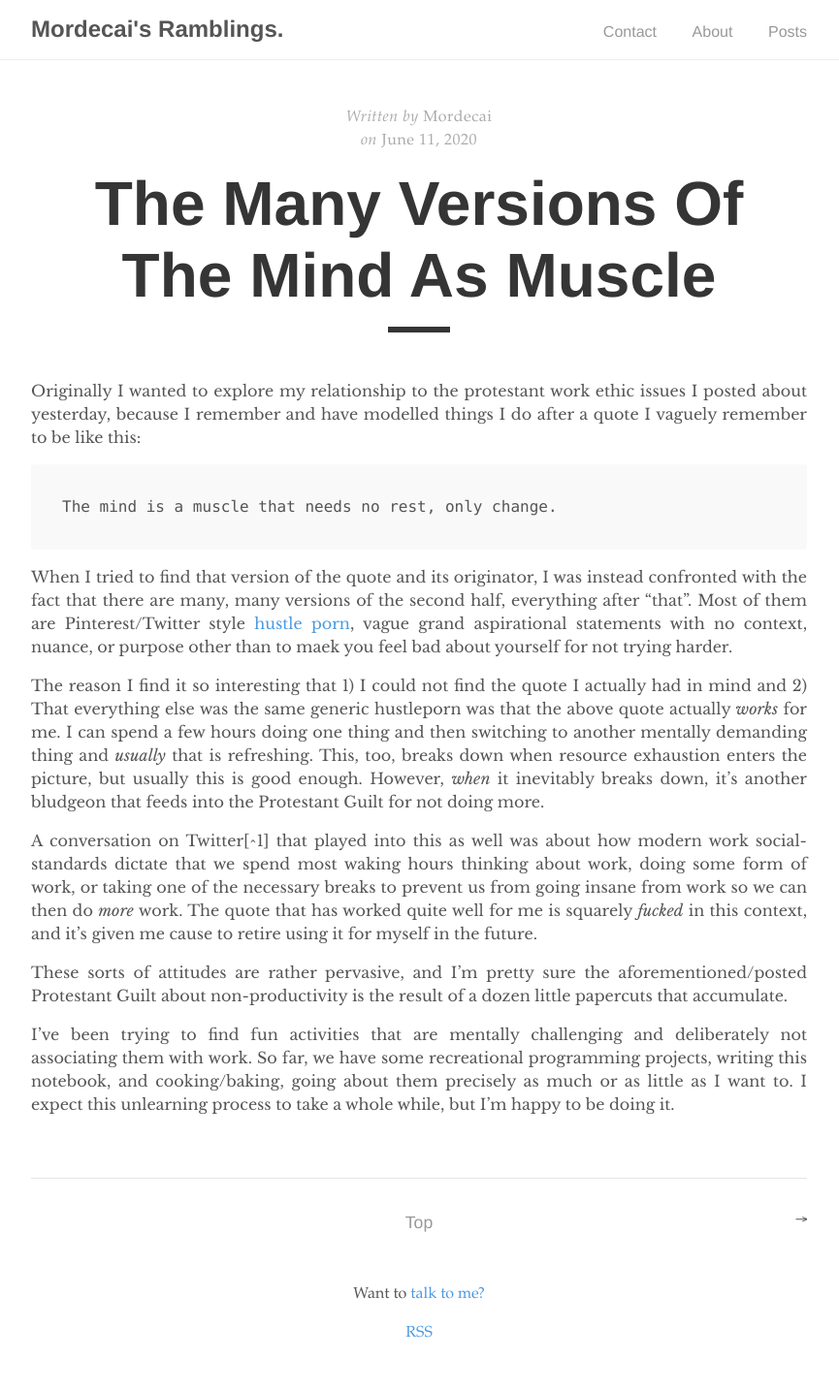
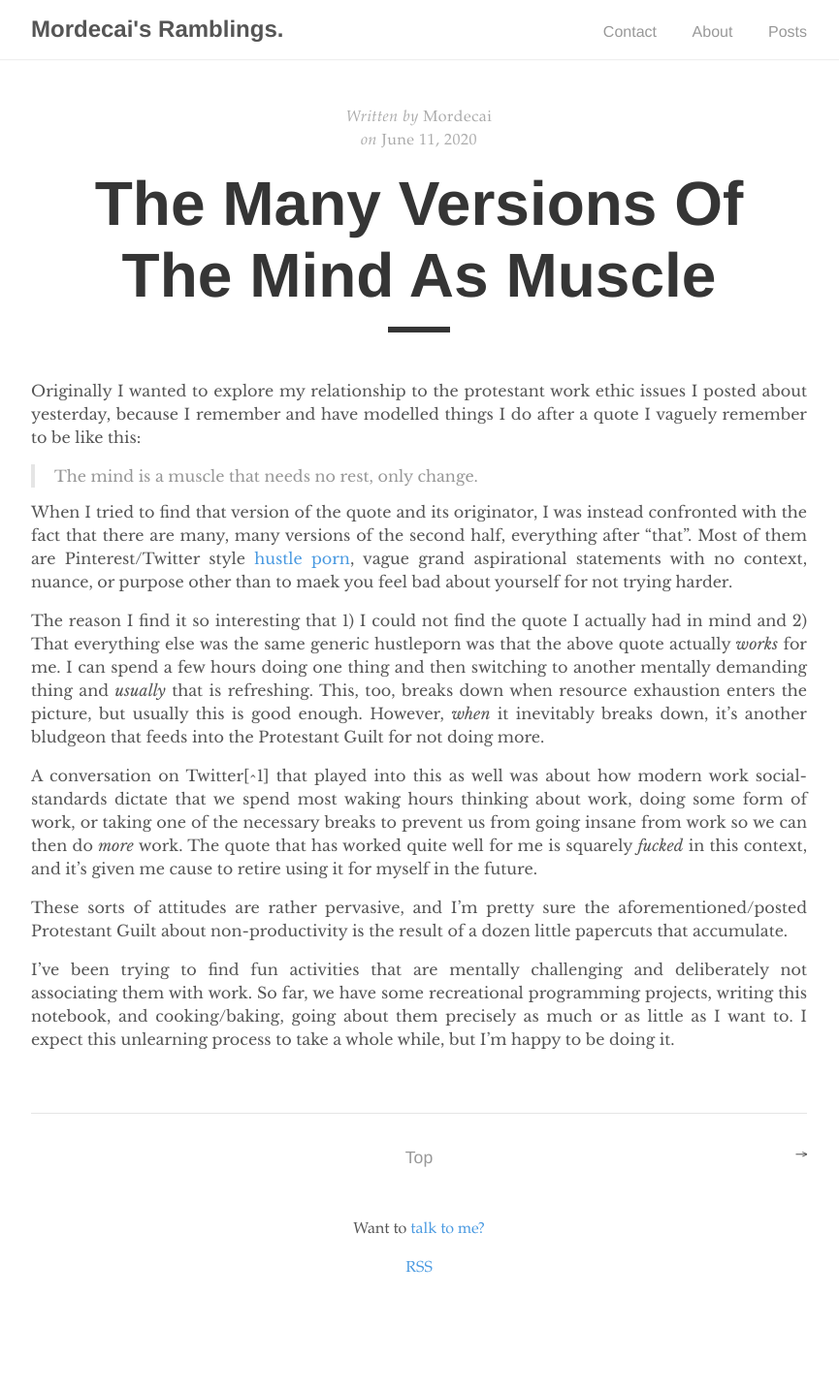
Before and after one commit to MordecaiMalignatus/mordecaimalignatus.github.io, a Jekyll site: the page built from _posts/2020-06-11-the-many-versions-of-the-mind-as-muscle.md, in a window 1280 px wide. Shown: the whole page at 97% size, without its empty margins (208-1073 px from the left). Built offline with Jekyll 4.4.1, drawn with Linux system fonts in a browser that asks for light colours; after the commit the page ends 1368 px from its top, so only the background shows below that.

Commit message:
Fix: Quote instead of monospace.

```diff
--- a/_posts/2020-06-11-the-many-versions-of-the-mind-as-muscle.md
+++ b/_posts/2020-06-11-the-many-versions-of-the-mind-as-muscle.md
@@ -10,7 +10,7 @@ Originally I wanted to explore my relationship to the protestant work ethic
 issues I posted about yesterday, because I remember and have modelled things I
 do after a quote I vaguely remember to be like this:
 
-    The mind is a muscle that needs no rest, only change.
+>The mind is a muscle that needs no rest, only change.
 
 When I tried to find that version of the quote and its originator, I was instead
 confronted with the fact that there are many, many versions of the second half,
```
